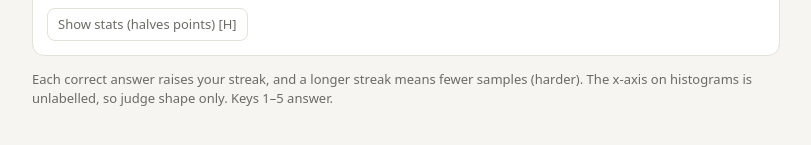
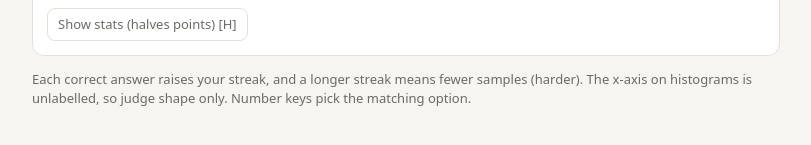
Before and after one commit to aman19-ux/guess-the-distribution, a plain HTML site: page index.html in a window 1280 px wide. Shown: the part 529-674 px from the top of the page, without its empty margins (234-1045 px from the left). Drawn offline with Linux system fonts and the light colour scheme.

Commit message:
Fix footer key hint: path rounds only have 4 options (#1)

```diff
--- a/index.html
+++ b/index.html
@@ -79,7 +79,7 @@ footer { margin-top: 14px; color: var(--muted); font-size: 13px; }
       <div class="row"><button class="primary" id="nextBtn">Next round [Enter]</button></div>
     </div>
   </div>
-  <footer>Each correct answer raises your streak, and a longer streak means fewer samples (harder). The x-axis on histograms is unlabelled, so judge shape only. Keys 1–5 answer.</footer>
+  <footer>Each correct answer raises your streak, and a longer streak means fewer samples (harder). The x-axis on histograms is unlabelled, so judge shape only. Number keys pick the matching option.</footer>
 </main>
 
 <script>
```
